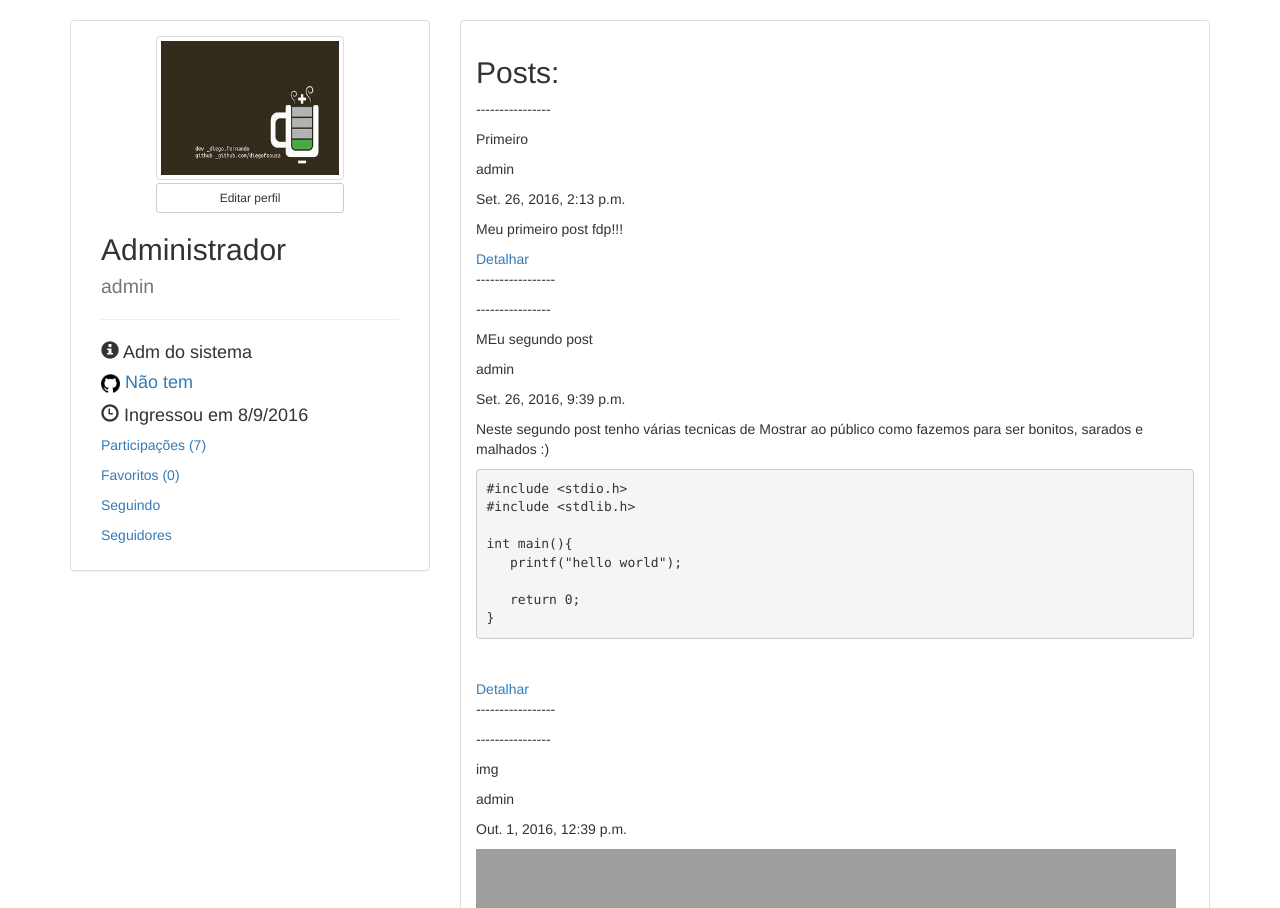
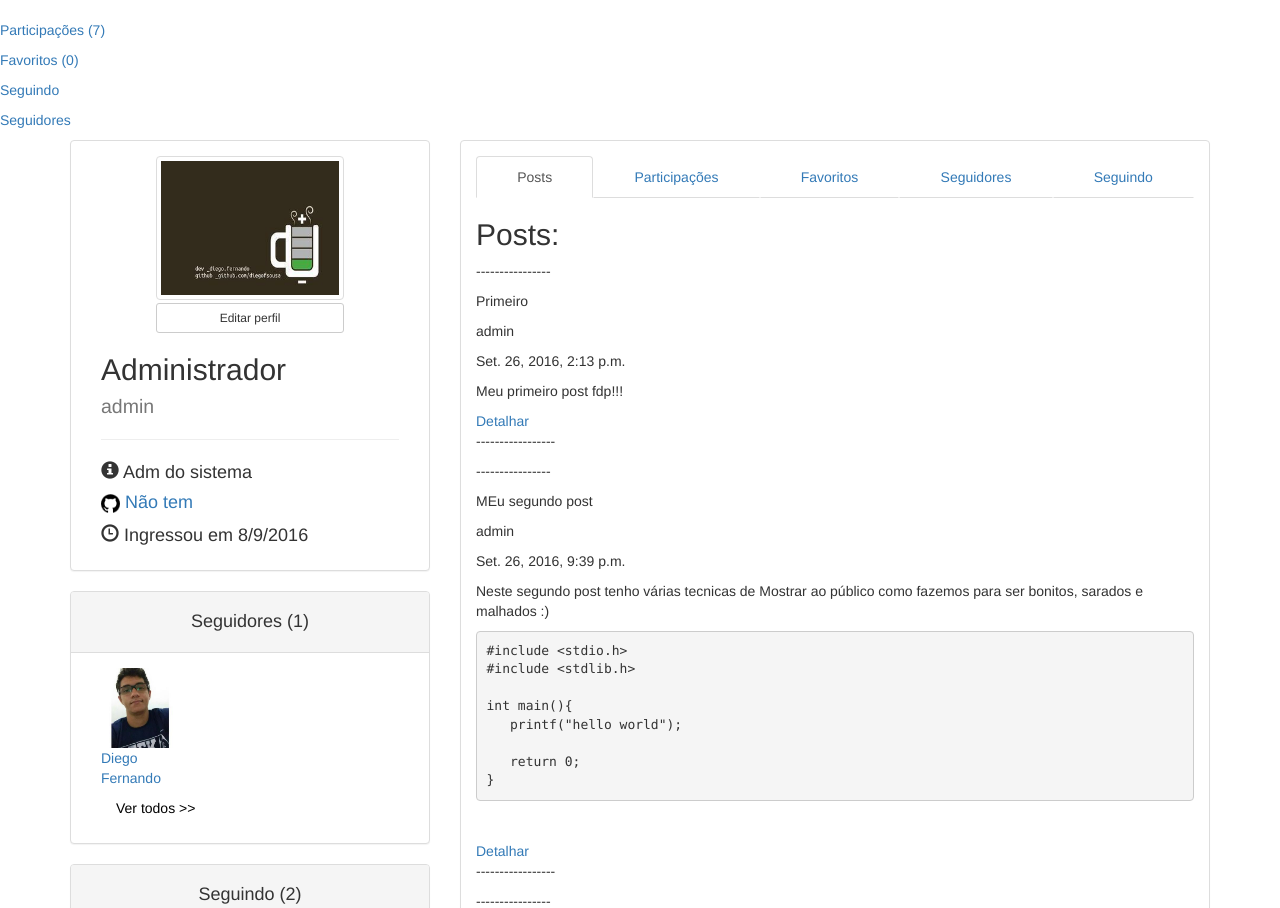
Before and after one commit to tonifc007/FixCodeProject, a Django app: page /profile/admin/ in a window 1280 px wide. Shown: the part 52-960 px from the top of the page. Run offline with Django 3.2, Linux system fonts and the light colour scheme; a user stored in the database is signed in; data comes from the database, SQL or seed files in the repository; both versions use the stored data as it was after the commit; some libraries are stand-ins or nearby versions; grey boxes are pictures that could not be loaded.

Commit message:
Profile 60% concluído

```diff
--- a/core/templates/core/profile.html
+++ b/core/templates/core/profile.html
@@ -16,11 +16,14 @@
 
 
 {% block body %}
+<p><a href="{% url 'core:participations' profile.user.username %}">Participações ({{ participations.count }})</a></p>
+								<p><a href="{% url 'core:favorites' profile.user.username %}">Favoritos ({{ favorites.count }})</a></p>
+								<p><a href="{% url 'core:following' profile.user.username %}">Seguindo</a></p>
+								<p><a href="{% url 'core:follower' profile.user.username %}">Seguidores</a></p>
 	<div class="container">
 		<div class="row">
 			<div class="col-xs-10 col-xs-offset-1 col-sm-4 col-sm-offset-0 col-md-5 col-lg-4">
 				<div class="panel panel-default">
-
 					<div class="panel-body">
 						<div class="col-xs-8 col-xs-offset-2 col-sm-10 col-sm-offset-1 col-md-6 col-md-offset-3 col-lg-8 col-lg-offset-2">
 							{% if profile.imagem_perfil %}
@@ -32,18 +35,13 @@
 								{% if profile.user == request.user %}
 									<a class="btn btn-default btn-block btn-sm" href="{% url 'core:editprofile' %}">Editar perfil</a>
 								{% else %}
-
 									{% if dadosSeguir is not 0 %}
 										{% if dadosSeguir is 1 %}
-
 											<button class="btn btn-danger btn-block btn-sm" id="seguimento" onclick="requisicao('{{ profile.user.username }}')"><span class="glyphicon glyphicon-remove"></span> Parar de seguir</button>
-
 										{% else %}
-
 											<button class="btn btn-success btn-block btn-sm" id="seguimento" onclick="requisicao('{{ profile.user.username }}')"><span class="glyphicon glyphicon-ok"></span> Seguir</button>
 										{% endif %}
 									{% endif %}
-
 								{% endif %}
 							</div>
 						</div>
@@ -57,7 +55,6 @@
 							{% if dadosSDV is 1 %}
 								<br><small class="pCinzaUser"><span class="glyphicon glyphicon-ok-circle"></span> {{ profile.user.first_name }} segue você.</small>
 							{% endif %}
-
 							<div><hr></div>
 
 							{% if profile.bio %}
@@ -67,21 +64,70 @@
 								<h4><span><img src="{% static 'core/css/github-logo.png' %}" width="19" height="19"></span> <a href="http://github.com/{{ profile.git }}" target="_blank"> {{ profile.git }} </a></h4>
 							{% endif %}
 								<h4><span class="glyphicon glyphicon-time"></span> Ingressou em {{ profile.user.date_joined.day }}/{{ profile.user.date_joined.month }}/{{ profile.user.date_joined.year }} </a></h4>
+						</div>
+					</div>
+				</div>
+				<div class="panel panel-default">
+					<div class="panel-heading"><h4 class="titp">Seguidores ({{nfollowers|length}})</h4></div>
+						<div class="panel-body">
+						    {% for pessoa in nfollowers %}
+						    	<div class="col-xs-4 col-sm-6 col-md-4 col-lg-4">
+							    	{% if pessoa|imagemperfil %}
+			    						<a href="{% url 'core:profile' pessoa.username %}"><img src="{{ pessoa|imagemperfil }}" class="img-rounded img-responsive" alt="imgperfil"></a>
+									{% else %}
+										<a href="{% url 'core:profile' pessoa.username %}"><img src="{% static 'core/imagens/default.png' %}" class="img-rounded img-responsive" alt="imgperfil"></a>
+									{% endif %}
+										<a href="{% url 'core:profile' pessoa.username %}">{{ pessoa.first_name }}</a><br>
+								</div>
+								{% empty %}
+									<h4>Seja o primeiro a seguir {{ profile.user.first_name }}. :)</h4>
+							{% endfor %}
 
-								<p><a href="{% url 'core:participations' profile.user.username %}">Participações ({{ participations.count }})</a></p>
-								<p><a href="{% url 'core:favorites' profile.user.username %}">Favoritos ({{ favorites.count }})</a></p>
-								<p><a href="{% url 'core:following' profile.user.username %}">Seguindo</a></p>
-								<p><a href="{% url 'core:follower' profile.user.username %}">Seguidores</a></p>
+							<div class="col-lg-12">
+								<ul class="nav" role="tablist">
+								  <li role="presentation"><a href="{% url 'core:follower' user.username %}" class="vertodos">Ver todos >></a></li>
+								</ul>
+							</div>
+					  </div>
+				</div>
+				<div class="panel panel-default">
+					<div class="panel-heading"><h4 class="titp">Seguindo ({{nfollowings|length}})</h4></div>
+						<div class="panel-body">
+						    {% for pessoa in nfollowings %}
+						    	<div class="col-xs-4 col-sm-6 col-md-4 col-lg-4">
+							    	{% if pessoa|imagemperfil %}
+			    						<a href="{% url 'core:profile' pessoa.username %}"><img src="{{ pessoa|imagemperfil }}" class="img-rounded img-responsive" alt="imgperfil"></a>
+									{% else %}
+										<a href="{% url 'core:profile' pessoa.username %}"><img src="{% static 'core/imagens/default.png' %}" class="img-rounded img-responsive" alt="imgperfil"></a>
+									{% endif %}
+										<a href="{% url 'core:profile' pessoa.username %}">{{ pessoa.first_name }}</a><br>
+								</div>
+								{% empty %}
+									<h4>{{ profile.user.first_name }} ainda não segue ninguém.</h4>
+							{% endfor %}
+
+						<div class="col-lg-12">
+							<ul class="nav" role="tablist">
+							  <li role="presentation"><a href="{% url 'core:follower' user.username %}" class="vertodos">Ver todos >></a></li>
+							</ul>
+						</div>
 
 					  </div>
 				</div>
 			</div>
-			</div>
+
 			<div class="col-xs-10 col-xs-offset-1 col-sm-8 col-sm-offset-0 col-md-7 col-lg-8">
+
 				<div class="panel panel-default">
 					<div class="panel-body">
+						<ul class="nav nav-tabs nav-justified">
+						  <li role="presentation" class="active"><a href="#">Posts</a></li>
+						  <li role="presentation"><a href="#">Participações</a></li>
+						  <li role="presentation"><a href="#">Favoritos</a></li>
+						  <li role="presentation"><a href="#">Seguidores</a></li>
+						  <li role="presentation"><a href="#">Seguindo</a></li>
+						</ul>
 						{% if relations %}
-
 							<h2>Posts: </h2>
 						{% for post in relations %}
 							<p>----------------</p>
--- a/core/views.py
+++ b/core/views.py
@@ -275,6 +275,38 @@ def profile(request, username):
 		dadosSeguir = 0
 		dadosSDV = 0
 
+	#buscar seguindo pra por na página
+	relacao = Followers.objects.filter(user=use)
+	followings = []
+
+	for pessoa in relacao:
+		followings.append(pessoa.following)
+
+	#invertendo para os ultmos serem os primeiros
+	followings = followings[::-1]
+
+	#formação da matriz 3x3
+	matrizDeSeguindo = list()
+	for i in range(3):
+		matrizDeSeguindo.append(followings[i*3:(i+1)*3])
+
+
+
+	#buscar seguidores pra por na pagina
+	relacaoSeguidores = Followers.objects.filter(following=use)
+	followers = []
+
+	for pessoaS in relacaoSeguidores:
+		followers.append(pessoaS.user)
+
+	#invertendo para os ultmos serem os primeiros
+	followers = followers[::-1]
+
+	#formação da matriz 3x3
+	matrizDeSeguidores = list()
+	for i in range(3):
+		matrizDeSeguidores.append(followers[i*3:(i+1)*3])
+
 	posts = Post.objects.filter(user=use, exibir_perfil=True)
 
 	paginator = Paginator(posts, 5)
@@ -289,7 +321,18 @@ def profile(request, username):
 		relations = paginator.page(1)
 	except EmptyPage:
 		relations = paginator.page(paginator.num_pages)
-	return render(request, 'core/profile.html', {'relations':relations, 'profile':profile, 'participations':participations, 'favorites':favorites, 'dadosSeguir':dadosSeguir, 'dadosSDV':dadosSDV, 'eu':eu, 'data':dataQueComecouASeguir})
+	return render(request, 'core/profile.html', {
+		'relations':relations, 'profile':profile,
+		'participations':participations,
+		'favorites':favorites,
+		'dadosSeguir':dadosSeguir,
+		'dadosSDV':dadosSDV,
+		'eu':eu,
+		'data':dataQueComecouASeguir,
+		'followings':matrizDeSeguindo,
+		'nfollowings':followings,
+		'followers':matrizDeSeguidores,
+		'nfollowers':followers})
 
 def login_user(request):
     if request.method == "POST":
```
Also changed, not shown: db.sqlite3. Lines whose indentation alone changed are shown as unchanged.
